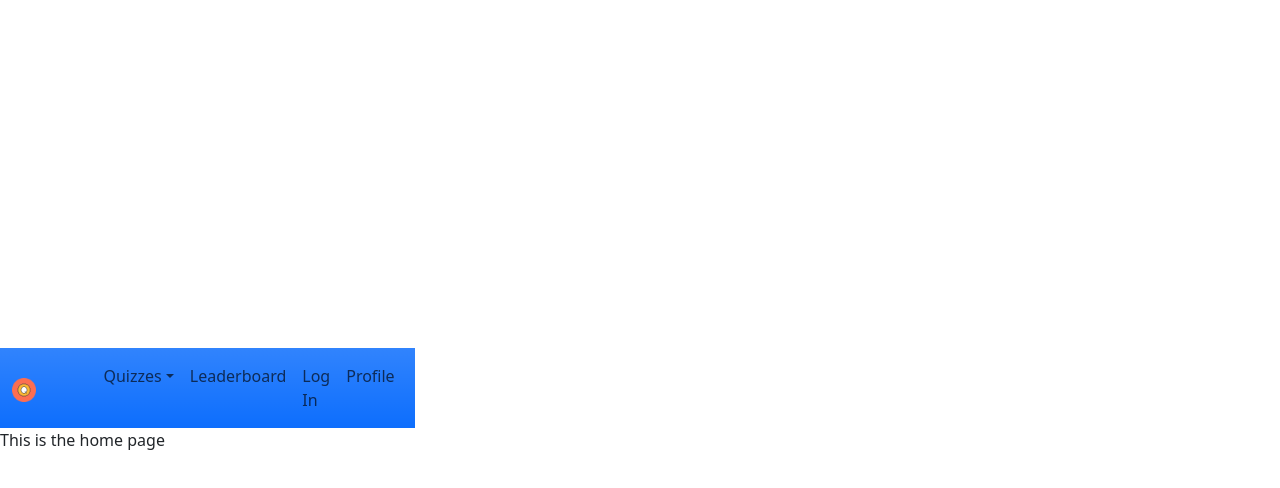
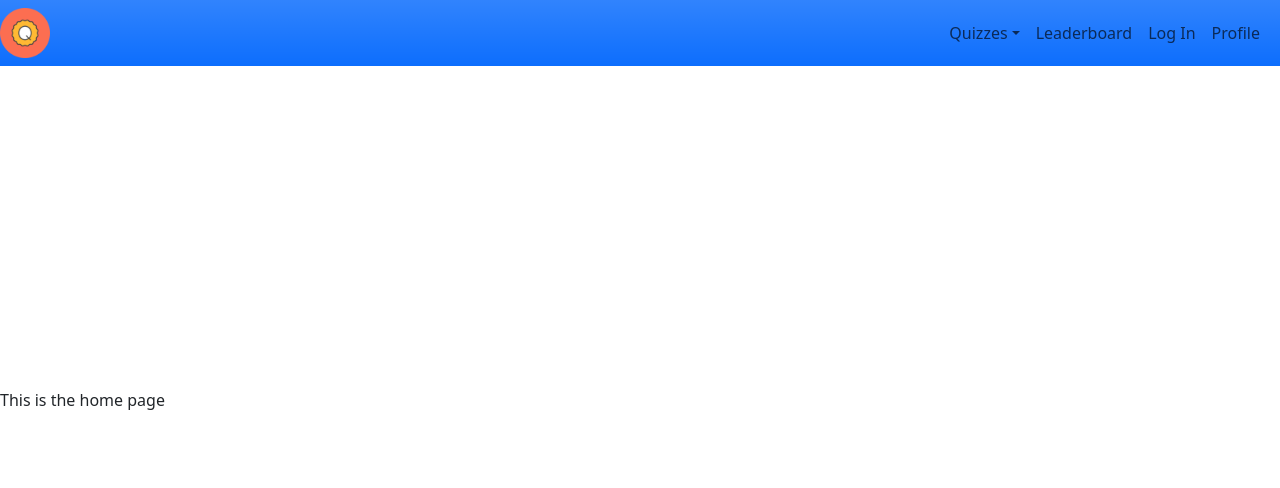
Before and after one commit to Thi-Tracey-Nguyen/Quiz-App-Client, a React (Vite) app: page / in a window 1280 px wide. Shown: the top 488 px of the page. Built offline with nearby package versions, Linux system fonts and the light colour scheme.

Commit message:
Fixed alignment issue on nav bar

```diff
--- a/src/App.jsx
+++ b/src/App.jsx
@@ -11,8 +11,7 @@ import Profile from './profile/Profile'
 const App = () => {
   return (
     <>
-      <BrowserRouter>
-        <NavBar />
+      <NavBar />
         <Routes>
           <Route path='/' element={<Home />} />
           <Route path='/categories' element={<Categories />} />
@@ -21,8 +20,8 @@ const App = () => {
           <Route path='/leaderboard' element={<Leaderboard />} />
           <Route path='/log-in' element={<LogIn />} />
           <Route path='/profile' element={<Profile />} />
+          <Route path='*' element={<h4>Page not found</h4>} />
         </Routes>
-      </BrowserRouter>
     </>
   )
 }
--- a/src/home/NavBar.jsx
+++ b/src/home/NavBar.jsx
@@ -4,16 +4,15 @@ import logo from '../assets/logo.png'
 
 const NavBar = () => {
   return (
-    <>
-      <nav className="navbar navbar-expand-lg bg-primary bg-gradient">
-        <div className="container">
+    <nav className="navbar navbar-expand-lg fixed-top bg-primary bg-gradient">
+      <div className="container-m">
         <Link className="navbar-brand" to="/">
-            <img src={logo} alt="Logo" width="24" height="24" />
+          <img src={logo} alt="Logo" width="50" height="50" />
         </Link>
       </div>
       <div className="container-fluid">
-          <div className="collapse navbar-collapse" id="navbarNavDropdown">
-            <ul className="navbar-nav">
+        <div className="collapse navbar-collapse justify-content-end" id="navbarNavDropdown">
+          <ul className="navbar-nav float-right">
             <li className="nav-item dropdown">
               <Link className="nav-link dropdown-toggle" to="#" role="button" data-bs-toggle="dropdown" aria-expanded="false">
                 Quizzes
@@ -37,7 +36,6 @@ const NavBar = () => {
         </div>
       </div>
     </nav>
-  </>
   )
 }
 
--- a/src/main.jsx
+++ b/src/main.jsx
@@ -1,6 +1,11 @@
 import React from 'react'
 import ReactDOM from 'react-dom/client'
+import { BrowserRouter } from 'react-router-dom'
 import App from './App'
 import './index.css'
 
-ReactDOM.createRoot(document.getElementById('root')).render(<App />)
+ReactDOM.createRoot(document.getElementById('root')).render(
+  <BrowserRouter>
+    <App />
+  </BrowserRouter>
+)
```
Lines whose indentation alone changed are shown as unchanged.
